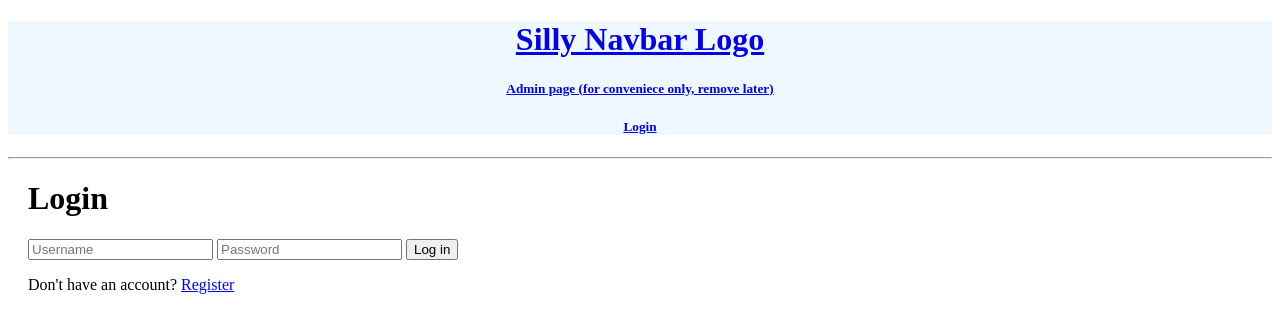
After one commit to SirNotAWholeLot/misc, a Django app: page /login/ in a window 1280 px wide. The commit adds this page. Shown: the top 333 px of the page. Run offline with Django 4.2, Linux system fonts and the light colour scheme.

Commit message:
User login functionality (untested)

```diff
--- /dev/null
+++ b/base_app/templates/base_app/login_register.html
@@ -0,0 +1,27 @@
+{% extends 'main.html' %}
+{% block content %}
+
+{% if variant == 'login' %}
+<h1>Login</h1>
+<div>
+    <form method="POST" action="">
+        {% csrf_token %}
+        <input type="text" name="username" placeholder="Username">
+        <input type="password" name="password" placeholder="Password">
+        <input type="submit" value="Log in">
+    </form>
+    <p>Don't have an account? <a href="/register/">Register</a></p>
+</div>
+{% else %}
+<h1>Register</h1>
+<div>
+    <form method="POST" action="">
+        {% csrf_token %}
+        {{form.as_p}}
+        <input type="submit" value="Register">
+    </form>
+    <p>Already have an account? <a href="/login/">Login</a></p>
+</div>
+{% endif %}
+
+{% endblock content %}
--- a/base_app/templates/base_app/posts_post.html
+++ b/base_app/templates/base_app/posts_post.html
@@ -6,7 +6,9 @@
 <small>Posted by: {{original.poster}}</small>
 <p>{{original.body}}</p>
 <small>Created: {{original.created}} Latest reply: {{original.updated}}</small>
-<small><a href="/posts/item_id={{original.id}}/edit">Edit post</a></small>
+{% if request.user == original.poster %}
+<small><a href="/posts/item_id={{original.id}}/edit">Edit post</a><a href="/posts/item_id={{original.id}}/delete">Delete post</a></small>
+{% endif %}
 <h3>Replies:</h3>
 {% for item in replies %}
     <div class="box_basic">
--- a/base_app/urls.py
+++ b/base_app/urls.py
@@ -2,6 +2,9 @@ from django.urls import path
 from . import views
 
 urlpatterns = [
+    path('login/', views.login_page, name='Login'),
+    path('logout/', views.logout_page, name='Logout'),
+    path('register/', views.register_page, name='Register'),
     path('', views.home, name='Home page'),
     path('roger_man/', views.roger_man, name='Roger Man'),
     path('roger_man/item_id=<str:pk>/', views.roger_response, name='Roger Man - Response'),
--- a/base_app/views.py
+++ b/base_app/views.py
@@ -1,9 +1,53 @@
 from django.shortcuts import render, redirect
+from django.contrib import messages
+from django.contrib.auth import authenticate, login, logout
+from django.contrib.auth.decorators import login_required
+
+from django.contrib.auth.models import User
+from django.contrib.auth.forms import UserCreationForm
+from .models import Roger_preprep_line, Todo_obj, Todo_phase, Post_op, Post_reply
+from .forms import Form_Roger_preprep_line, Form_Post_op, Form_Post_reply
 
 # Create your views here.
 
-from .models import Roger_preprep_line, Todo_obj, Todo_phase, Post_op, Post_reply
-from .forms import Form_Roger_preprep_line, Form_Post_op, Form_Post_reply
+def login_page(request): # 'login' is already a function
+    variant = 'login'
+    if request.user.is_authenticated:
+        return redirect('')
+    if request.method == 'POST':
+        username = request.POST.get('username')
+        password = request.POST.get('password')
+        try:
+            user = User.objects.get(username=username)
+        except:
+            messages.error(request, "User not found") # Messages currently don't work for some reason
+        user = authenticate(request, username=username, password=password)
+        if user is not None:
+            login(request, user) # This method itself does not require authentification
+            return redirect('')
+        else:
+            messages.error(request, "Username or password is incorrect")
+    context = {'variant': variant}
+    return render(request, 'base_app/login_register.html', context)
+
+def logout_page(request):
+    logout(request)
+    return redirect('')
+
+def register_page(request):
+    variant = 'register'
+    if request.method == 'POST':
+        form = UserCreationForm(request.POST)
+        if form.is_valid():
+            user = form.save(commit=False)
+            # Can do stuff with the user credentials here if required
+            user.save()
+            login(request, user)
+            return redirect('')
+        else:
+            messages.error(request, "Error registering user")
+    context = {'variant': variant, 'form': UserCreationForm()}
+    return render(request, 'base_app/login_register.html', context)
 
 def home(request):
     return render(request, 'base_app/home.html')
@@ -42,6 +86,7 @@ def posts_post(request, pk):
     context = {'original': Post_op.objects.get(id=pk), 'replies': Post_reply.objects.filter(op__id=pk)}
     return render(request, 'base_app/posts_post.html', context)
 
+@login_required(login_url='Login') # Decorators are a new thing for me
 def post_create_op(request):
     context = {'form': Form_Post_op()}
     if request.method == 'POST':
@@ -51,9 +96,13 @@ def post_create_op(request):
             return redirect("posts/<str:form['id'].value()>") # Should redirect to the newly created post page
     return render(request, 'base_app/posts_op_form.html', context)
 
+@login_required(login_url='Login')
 def post_edit_op(request, pk):
     post = Post_op.objects.get(id=pk)
     context = {'post': post, 'form': Form_Post_op(instance=post)}
+    if request.user != post.poster: # Admins should still be able to do this
+        messages.error(request, "You do not have the rights for this")
+        return redirect('posts/<str:pk>')
     if request.method == 'POST':
         form = Form_Post_op(request.POST, instance=post)
         if form.is_valid():
@@ -61,13 +110,19 @@ def post_edit_op(request, pk):
             return redirect('User posts')
     return render(request, 'base_app/posts_op_form.html', context)
 
+@login_required(login_url='Login')
 def delete_post_op(request, pk):
+    post = Post_op.objects.get(id=pk)
     context = {'object':Post_op.objects.get(id=pk)}
+    if request.user != post.poster:
+        messages.error(request, "You do not have the rights for this")
+        return redirect('posts/<str:pk>')
     if request.method == 'POST':
         Post_op.delete()
         return redirect('User posts')
     return render(request, 'base_app/form_delete.html', context)
 
+@login_required(login_url='Login')
 def post_create_reply(request, pk):
     context = {'original': Post_op.objects.get(id=pk), 'form': Form_Post_reply()} # The op ID should be automatically given to the reply creator
     if request.method == 'POST':
--- a/templates/main.html
+++ b/templates/main.html
@@ -11,6 +11,15 @@
 </head>
 <body>
     {% include 'navbar.html' %}
+    <!-- These arcane runes are a standard way to show Django flash messages -->
+    {% if messages %}
+    <ul class="messages">
+        {% for message in messages %}
+        <li{% if message.tags %} class="{{message.tags}}"{% endif %}>{{message}}</li>
+        {% endfor %}
+    </ul>
+    {% endif %}
+    <!-- Main content block -->
     <div style="padding-left:20px;">
         {% block content %}
         {% endblock %}
--- a/templates/navbar.html
+++ b/templates/navbar.html
@@ -1,5 +1,11 @@
 <div class="navbar">
-    <a href="/"><h1>Silly  Navbar Logo</h1></a>
-    <a href="/admin"><h5>Admin page (for conveniece only, remove later)</h5></a>
+    <!-- URLs can also be done by name using {#% url '...' %#} -->
+    <a href="/"><h1>Silly Navbar Logo</h1></a>
+    <h5><a href="/admin/">Admin page (for conveniece only, remove later)</a></h5>
+    {% if request.user.is_authenticated %}
+    <h5>Hello, {{request.user}}! <a href="/logout/">(Logout)</a></h5>
+    {% else %}
+    <h5><a href="/login/">Login</a></h5>
+    {% endif %}
 </div>
 <hr>
```
Also changed, not shown: db.sqlite3.
